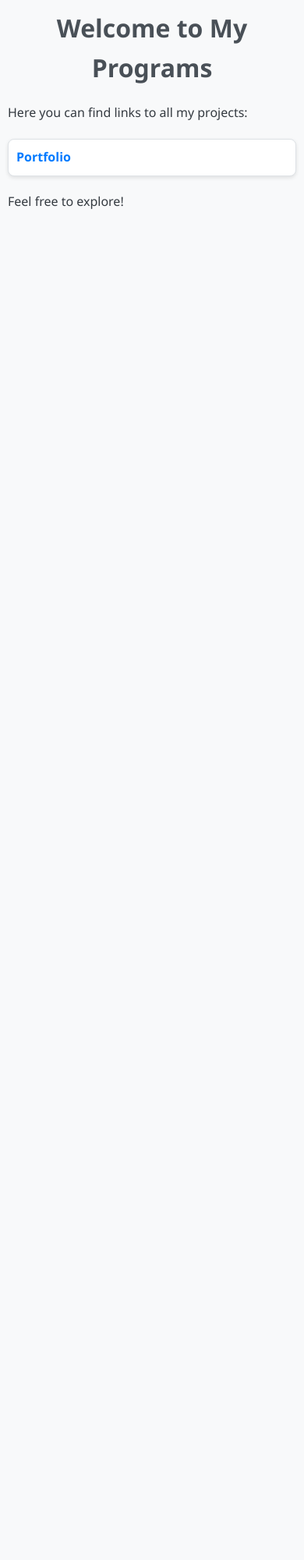
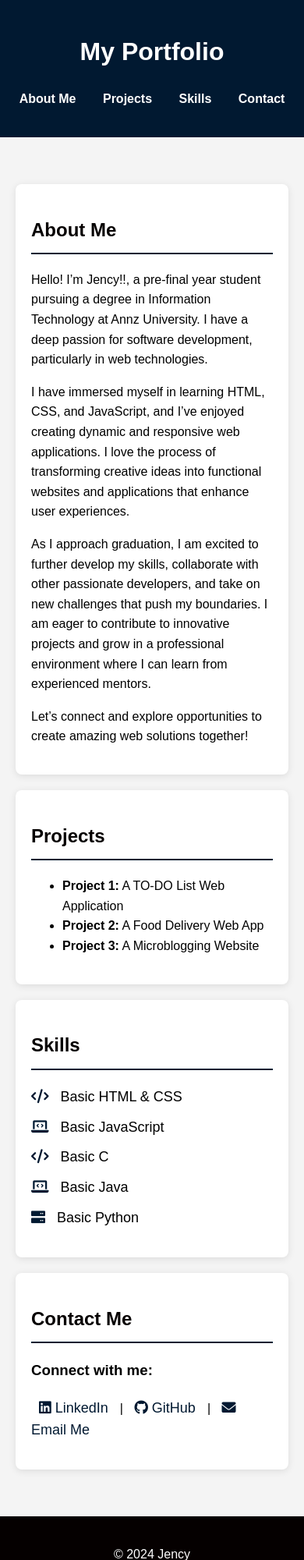
Before and after one commit to JENCYSPARK/FSWD, a website: page index.html in a window 390 px wide. Shown: the top 2000 px of the page at 78% size. Before the commit the page ends 844 px from the top, so only its background shows below. Drawn offline with Linux system fonts and the light colour scheme.

Commit message:
Add files via upload

```diff
--- a/index.html
+++ b/index.html
@@ -3,85 +3,76 @@
 <head>
     <meta charset="UTF-8">
     <meta name="viewport" content="width=device-width, initial-scale=1.0">
-    <title>Welcome to My Programs</title>
-   <style>
-    /* Reset default styles */
-    * {
-        margin: 0;
-        padding: 0;
-        box-sizing: border-box;
-    }
-
-    body {
-        font-family: 'Segoe UI', Tahoma, Geneva, Verdana, sans-serif;
-        margin: 20px;
-        background-color: #f8f9fa;
-        color: #343a40;
-        line-height: 1.6;
-    }
-
-    h1 {
-        color: #495057;
-        font-size: 2.5em;
-        margin-bottom: 20px;
-        text-align: center;
-    }
-
-    ul {
-        list-style-type: none;
-        padding: 0;
-        margin: 20px 0;
-    }
-
-    li {
-        background-color: white;
-        border: 1px solid #dee2e6;
-        border-radius: 8px;
-        padding: 15px;
-        margin: 10px 0;
-        box-shadow: 0 2px 5px rgba(0, 0, 0, 0.1);
-        transition: transform 0.2s, box-shadow 0.2s;
-    }
-
-    li:hover {
-        transform: translateY(-2px);
-        box-shadow: 0 4px 10px rgba(0, 0, 0, 0.15);
-    }
-
-    a {
-        text-decoration: none;
-        color: #007BFF;
-        font-weight: bold;
-    }
-
-    a:hover {
-        text-decoration: underline;
-        color: #0056b3;
-    }
-
-    /* Responsive Design */
-    @media (max-width: 600px) {
-        body {
-            margin: 10px;
-        }
-
-        h1 {
-            font-size: 2em;
-        }
-
-        li {
-            padding: 10px;
-        }
-    }
-</style>
-
+    <title>My Portfolio</title>
+    <link rel="stylesheet" href="styles.css">
+    <link rel="stylesheet" href="https://cdnjs.cloudflare.com/ajax/libs/font-awesome/6.0.0-beta3/css/all.min.css">
 </head>
 <body>
-    <h1>Welcome to My Programs</h1>
-    <p>Here you can find links to all my projects:</p>
-    <ul>
-        <li><a href="jencyspark.github.io.Ex 1/public/index.html">Portfolio</a></li>
-    </ul>
-    <p>Feel free to explore!</p>
+    <header>
+        <h1>My Portfolio</h1>
+        <nav>
+            <ul>
+                <li><a href="#about">About Me</a></li>
+                <li><a href="#projects">Projects</a></li>
+                <li><a href="#skills">Skills</a></li>
+                <li><a href="#contact">Contact</a></li>
+            </ul>
+        </nav>
+    </header>
+
+    <main>
+        <section id="about">
+            <h2>About Me</h2>
+            <p>Hello! I’m Jency!!, a pre-final year student pursuing a degree in Information Technology at Annz University. I have a deep passion for software development, particularly in web technologies.</p>
+            <p>I have immersed myself in learning HTML, CSS, and JavaScript, and I’ve enjoyed creating dynamic and responsive web applications. I love the process of transforming creative ideas into functional websites and applications that enhance user experiences.</p>
+            <p>As I approach graduation, I am excited to further develop my skills, collaborate with other passionate developers, and take on new challenges that push my boundaries. I am eager to contribute to innovative projects and grow in a professional environment where I can learn from experienced mentors.</p>
+            <p>Let’s connect and explore opportunities to create amazing web solutions together!</p>
+
+
+        </section>
+
+        <section id="projects">
+            <h2>Projects</h2>
+            <ul>
+                <li><strong>Project 1:</strong> A TO-DO List Web Application</li>
+                <li><strong>Project 2:</strong> A Food Delivery Web App</li>
+                <li><strong>Project 3:</strong> A Microblogging Website</li>
+            </ul>
+        </section>
+
+        <section id="skills">
+            <h2>Skills</h2>
+            <ul class="skills-list">
+                <li><i class="fas fa-code"></i> Basic HTML & CSS</li>
+                <li><i class="fas fa-laptop-code"></i> Basic JavaScript</li>
+                <li><i class="fas fa-code"></i> Basic C</li>
+                <li><i class="fas fa-laptop-code"></i> Basic Java</li>
+                <li><i class="fas fa-server"></i> Basic Python</li>
+            </ul>
+        </section>
+
+        <section id="contact">
+            <h2>Contact Me</h2>
+            <div class="social-links">
+                <h3>Connect with me:</h3>
+                <p>
+                    <a href="https://www.linkedin.com/in/your-profile" target="_blank">
+                        <i class="fab fa-linkedin"></i> LinkedIn
+                    </a> |
+                    <a href="https://github.com/your-username" target="_blank">
+                        <i class="fab fa-github"></i> GitHub
+                    </a> |
+                    <a href="mailto:your-email@example.com">
+                        <i class="fas fa-envelope"></i> Email Me
+                    </a>
+                </p>
+            </div>
+        </section>
+    </main>
+
+    <footer>
+        <p>&copy; 2024 Jency</p>
+    </footer>
+
 </body>
 </html>
--- /dev/null
+++ b/styles.css
@@ -0,0 +1,92 @@
+body {
+    font-family: 'Arial', sans-serif;
+    margin: 0;
+    padding: 0;
+    line-height: 1.6;
+    background-color: #f4f4f4;
+}
+
+header {
+    background: #011931;
+    color: #fff;
+    padding: 20px 0;
+    text-align: center;
+}
+
+nav ul {
+    list-style: none;
+    padding: 0;
+}
+
+nav ul li {
+    display: inline;
+    margin: 0 15px;
+}
+
+nav a {
+    color: #fff;
+    text-decoration: none;
+    font-weight: bold;
+    transition: color 0.3s;
+}
+
+nav a:hover {
+    color: #ff2600; /* Highlight color */
+}
+
+main {
+    max-width: 800px;
+    margin: 20px auto;
+    padding: 20px;
+}
+
+section {
+    background: #fff;
+    margin: 20px 0;
+    padding: 20px;
+    border-radius: 8px;
+    box-shadow: 0 2px 10px rgba(0, 0, 0, 0.1);
+}
+
+h2 {
+    color: #050000;
+    border-bottom: 2px solid #011931;
+    padding-bottom: 10px;
+}
+
+.skills-list {
+    list-style: none;
+    padding: 0;
+}
+
+.skills-list li {
+    margin: 10px 0;
+    font-size: 18px;
+}
+
+.skills-list i {
+    margin-right: 10px;
+    color: #011931;
+}
+
+.social-links {
+    margin-top: 20px;
+}
+
+.social-links a {
+    color: #011931;
+    text-decoration: none;
+    margin: 0 10px;
+    font-size: 18px;
+}
+
+.social-links a:hover {
+    text-decoration: underline;
+}
+
+footer {
+    text-align: center;
+    padding: 20px 0;
+    background: #050000;
+    color: #fff;
+}
```
Also changed, not shown: package.json (added, +18 -0 lines), script.js (added, +23 -0 lines), server.js (added, +20 -0 lines), 1 other file.
